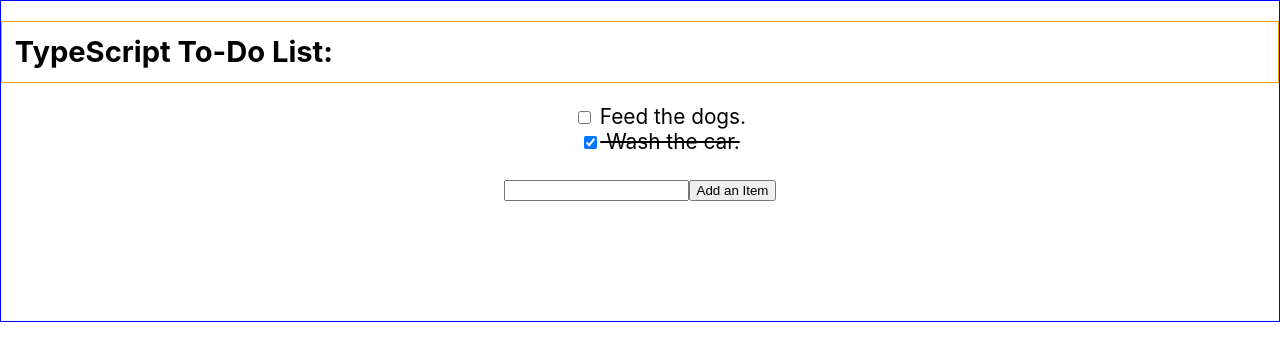
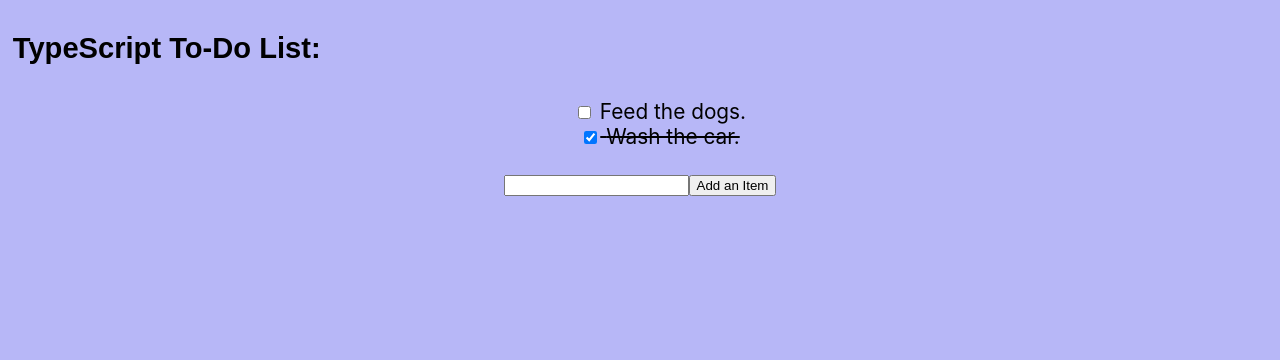
Before and after one commit to MorganWilliamson/TS-Todo, a React (Vite) app in the folder ts-todo/: page / in a window 1280 px wide. Shown: the top 360 px of the page. Built offline with nearby package versions, Linux system fonts and the light colour scheme.

Commit message:
Styling header and page. Moving to list.

```diff
--- a/ts-todo/src/App.css
+++ b/ts-todo/src/App.css
@@ -1,12 +1,15 @@
+html {
+  background: rgb(183, 183, 247);
+}
+
 .title {
-  border: 1px solid orange;
   display: flex;
   padding: 1%;
   font-size: 1.4em;
+  font-family: 'Noto Sans JP', sans-serif;
 }
 
 .App {
-  border: 1px solid blue;
   text-align: center;
   height: 40vh;
   font-size: 1.3em;
@@ -15,7 +18,3 @@
 .App ul {
   list-style-type: none;
 }
-
-.App-link {
-  color: #61dafb;
-}
--- a/ts-todo/src/App.tsx
+++ b/ts-todo/src/App.tsx
@@ -38,7 +38,7 @@ function App() {
   return (
     <div className="App">
       <h1 className="title">TypeScript To-Do List:</h1>
-      <TodoList todos={todos} toggleTodo={toggleTodo} />
+      <TodoList className="todoList" todos={todos} toggleTodo={toggleTodo} />
       <AddTodoForm addTodo={addTodo} />
     </div>
   )
```
